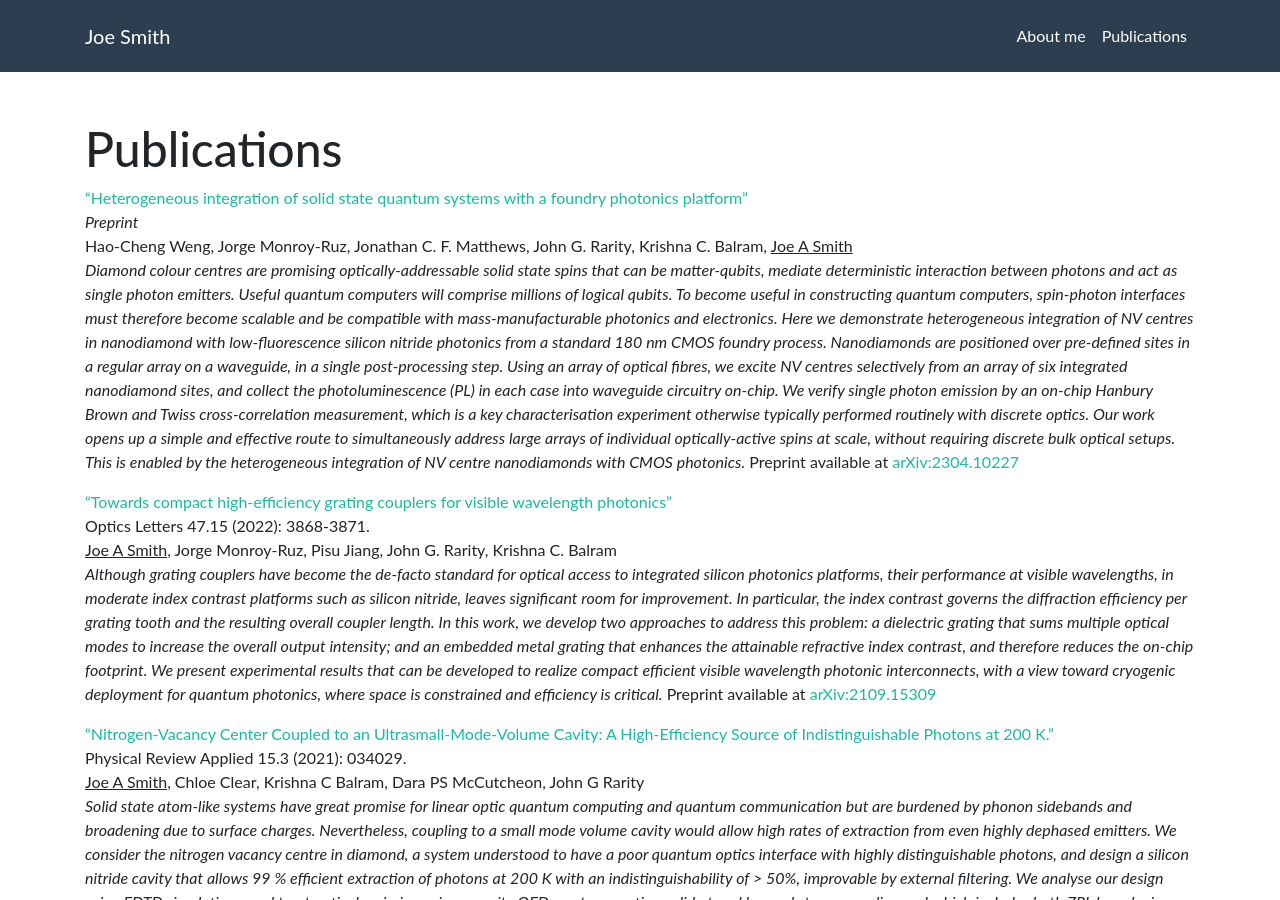
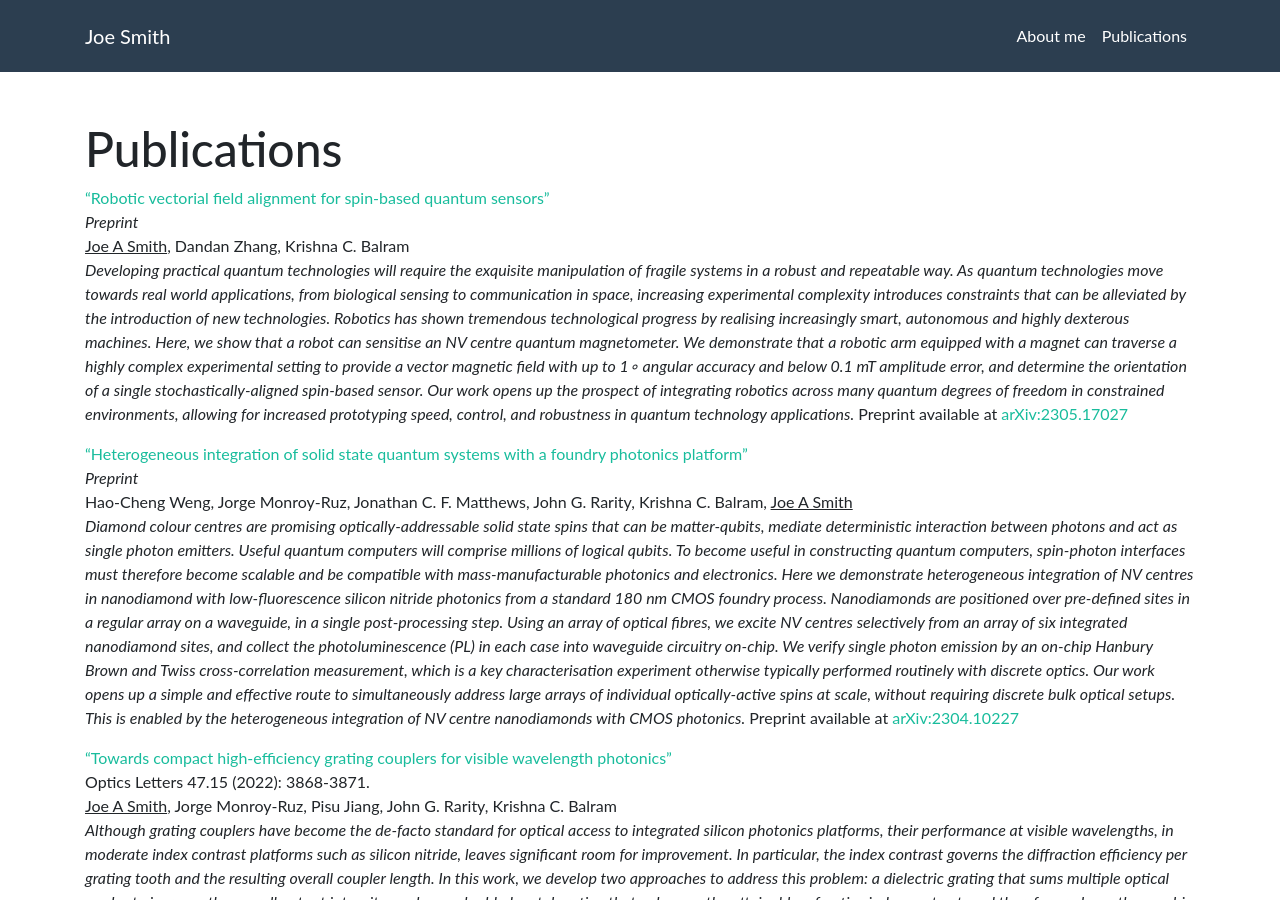
Before and after one commit to joesmio/joesmio.github.io, a Jekyll site: the page built from papers.md, in a window 1280 px wide and 900 px high. Built offline with Jekyll 4.4.1, drawn with Linux system fonts in a browser that asks for light colours.

Commit message:
Update papers.md

```diff
--- a/papers.md
+++ b/papers.md
@@ -2,6 +2,12 @@
 layout: page
 title: Publications
 ---
+["Robotic vectorial field alignment for spin-based quantum sensors"](https://arxiv.org/abs/2305.17027) \
+*Preprint* \
+<u>Joe A Smith</u>, Dandan Zhang, Krishna C. Balram\
+*Developing practical quantum technologies will require the exquisite manipulation of fragile systems in a robust and repeatable way. As quantum technologies move towards real world applications, from biological sensing to communication in space, increasing experimental complexity introduces constraints that can be alleviated by the introduction of new technologies. Robotics has shown tremendous technological progress by realising increasingly smart, autonomous and highly dexterous machines. Here, we show that a robot can sensitise an NV centre quantum magnetometer. We demonstrate that a robotic arm equipped with a magnet can traverse a highly complex experimental setting to provide a vector magnetic field with up to 1∘ angular accuracy and below 0.1 mT amplitude error, and determine the orientation of a single stochastically-aligned spin-based sensor. Our work opens up the prospect of integrating robotics across many quantum degrees of freedom in constrained environments, allowing for increased prototyping speed, control, and robustness in quantum technology applications.*
+Preprint available at [arXiv:2305.17027](https://arxiv.org/abs/2305.17027)
+
 ["Heterogeneous integration of solid state quantum systems with a foundry photonics platform"](https://arxiv.org/abs/2304.10227) \
 *Preprint* \
 Hao-Cheng Weng, Jorge Monroy-Ruz, Jonathan C. F. Matthews, John G. Rarity, Krishna C. Balram, <u>Joe A Smith</u> \
```
